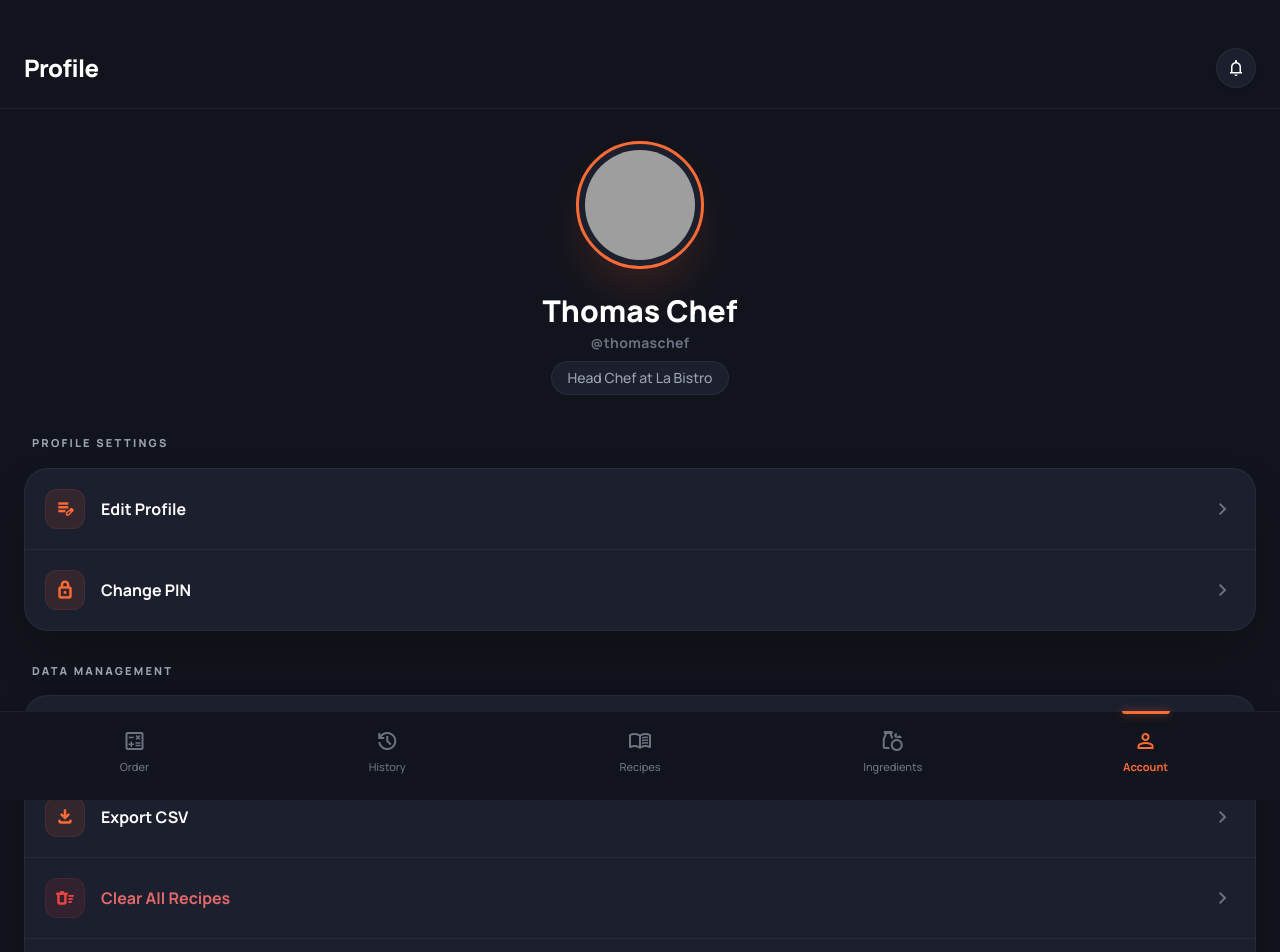
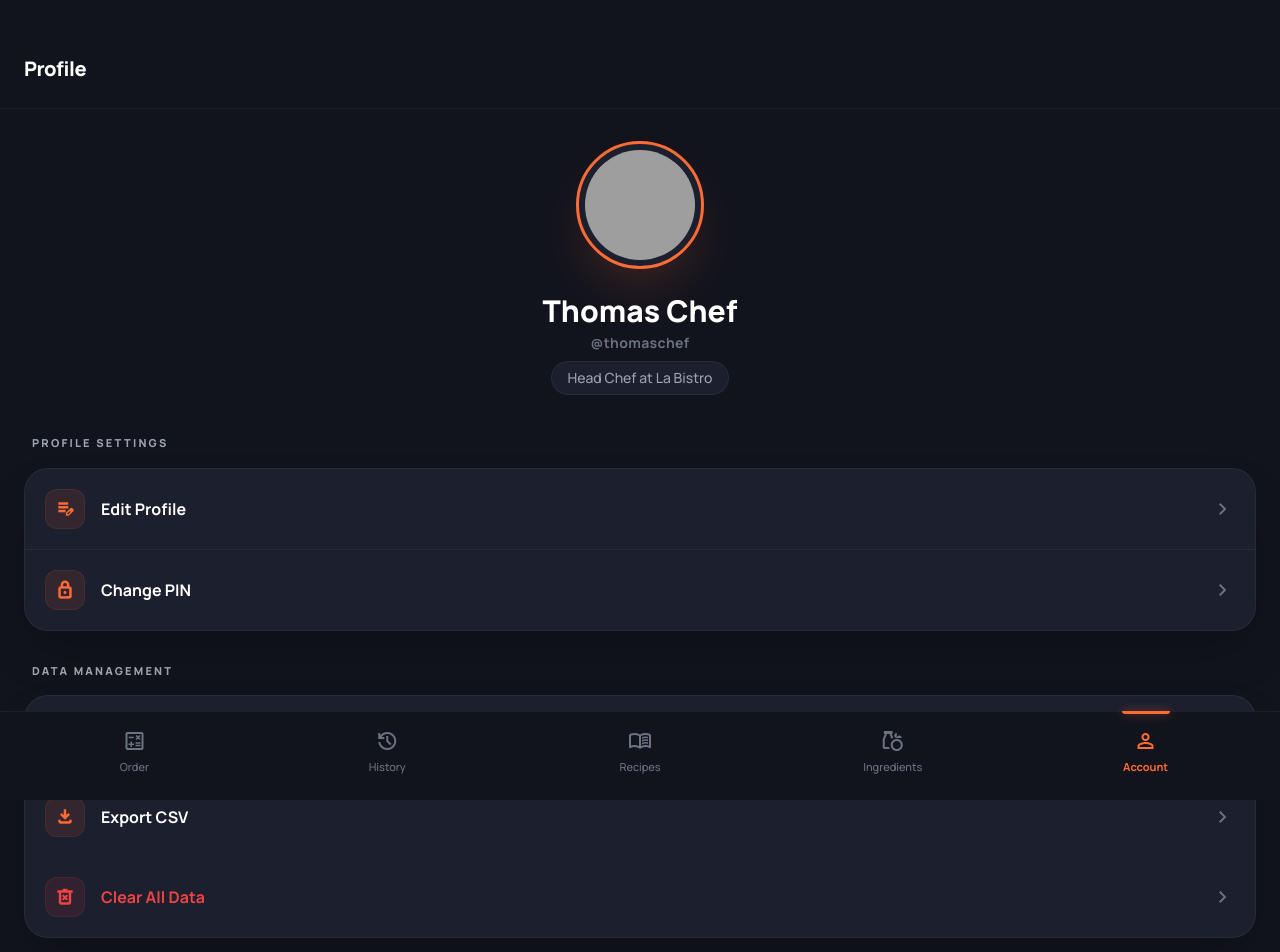
Before and after one commit to Muhibush/food_cost, a React (Vite) app in the folder apps/web/: page /profile in a window 1280 px wide. Shown: the top 952 px of the page. Built offline with nearby package versions, Linux system fonts and the light colour scheme; grey boxes are pictures that could not be loaded.

Commit message:
feat: Add 'Clear All Data' feature to profile page with store clear methods and confirmation dialog.

```diff
--- a/apps/web/src/pages/ingredient_list/store/useIngredientsStore.ts
+++ b/apps/web/src/pages/ingredient_list/store/useIngredientsStore.ts
@@ -8,6 +8,7 @@ interface IngredientsState {
     updateIngredient: (id: string, updates: Partial<Ingredient>) => void;
     removeIngredient: (id: string) => void;
     getIngredient: (id: string) => Ingredient | undefined;
+    clearAllIngredients: () => void;
 }
 
 export const useIngredientsStore = create<IngredientsState>()(
@@ -27,6 +28,7 @@ export const useIngredientsStore = create<IngredientsState>()(
                     ingredients: state.ingredients.filter((ing) => ing.id !== id),
                 })),
             getIngredient: (id) => get().ingredients.find((ing) => ing.id === id),
+            clearAllIngredients: () => set({ ingredients: [] }),
         }),
         {
             name: 'food-cost-ingredients',
--- a/apps/web/src/pages/order_list/store/useOrdersStore.ts
+++ b/apps/web/src/pages/order_list/store/useOrdersStore.ts
@@ -8,6 +8,7 @@ interface OrdersState {
     updateOrder: (id: string, updates: Partial<Order>) => void;
     removeOrder: (id: string) => void;
     getOrder: (id: string) => Order | undefined;
+    clearAllOrders: () => void;
 }
 
 export const useOrdersStore = create<OrdersState>()(
@@ -26,6 +27,7 @@ export const useOrdersStore = create<OrdersState>()(
                     orders: state.orders.filter((ord) => ord.id !== id),
                 })),
             getOrder: (id) => get().orders.find((ord) => ord.id === id),
+            clearAllOrders: () => set({ orders: [] }),
         }),
         {
             name: 'food-cost-orders',
--- a/apps/web/src/pages/profile_detail/view/Profile.tsx
+++ b/apps/web/src/pages/profile_detail/view/Profile.tsx
@@ -1,11 +1,29 @@
 import React, { useState } from 'react';
 import { useNavigate } from 'react-router-dom';
+import { Header } from '../../../components/ui/Header';
+import { AlertDialog } from '../../../components/ui/AlertDialog';
+import { useIngredientsStore } from '../../ingredient_list/store/useIngredientsStore';
+import { useRecipesStore } from '../../recipe_list/store/useRecipesStore';
+import { useOrdersStore } from '../../order_list/store/useOrdersStore';
 
 export const Profile: React.FC = () => {
     const navigate = useNavigate();
     const [isDarkMode, setIsDarkMode] = useState(true);
     const [clickCount, setClickCount] = useState(0);
     const clickTimerRef = React.useRef<NodeJS.Timeout | null>(null);
+
+    const [isClearDataOpen, setIsClearDataOpen] = useState(false);
+
+    const { clearAllIngredients } = useIngredientsStore();
+    const { clearAllRecipes } = useRecipesStore();
+    const { clearAllOrders } = useOrdersStore();
+
+    const handleClearData = () => {
+        clearAllOrders();
+        clearAllRecipes();
+        clearAllIngredients();
+        setIsClearDataOpen(false);
+    };
 
     const handleVersionClick = () => {
         const newCount = clickCount + 1;
@@ -25,14 +43,7 @@ export const Profile: React.FC = () => {
 
     return (
         <div className="bg-background-dark font-display text-white min-h-screen flex flex-col -mx-5 -mt-4 pb-20">
-            {/* Header */}
-            <header className="sticky top-0 z-50 bg-background-dark px-6 pt-12 pb-5 border-b border-white/5 flex items-center justify-between">
-                <h1 className="text-2xl font-extrabold text-white tracking-tight">Profile</h1>
-                <button
-                    className="w-10 h-10 rounded-full bg-surface-dark flex items-center justify-center border border-white/5 hover:bg-white/10 transition-all active:scale-[0.95] shadow-sm">
-                    <span className="material-symbols-outlined text-white text-xl">notifications</span>
-                </button>
-            </header>
+            <Header title="Profile" />
 
             <main className="flex-1 flex flex-col px-6 py-8 pb-32 gap-10">
                 {/* Profile Section */}
@@ -95,7 +106,7 @@ export const Profile: React.FC = () => {
                                 </div>
                                 <span className="material-symbols-outlined text-gray-500 group-hover:text-white group-hover:translate-x-1 transition-all">chevron_right</span>
                             </button>
-                            <button className="w-full flex items-center justify-between p-5 hover:bg-white/5 transition-all text-left group border-b border-white/5 active:bg-white/5">
+                            <button className="w-full flex items-center justify-between p-5 hover:bg-white/5 transition-all text-left group active:bg-white/5">
                                 <div className="flex items-center gap-4">
                                     <div className="w-10 h-10 rounded-xl bg-primary/10 flex items-center justify-center text-primary border border-primary/10 group-hover:scale-105 transition-transform">
                                         <span className="material-symbols-outlined text-xl font-bold">file_download</span>
@@ -104,21 +115,15 @@ export const Profile: React.FC = () => {
                                 </div>
                                 <span className="material-symbols-outlined text-gray-500 group-hover:text-white group-hover:translate-x-1 transition-all">chevron_right</span>
                             </button>
-                            <button className="w-full flex items-center justify-between p-5 hover:bg-white/5 transition-all text-left group border-b border-white/5 active:bg-white/5">
-                                <div className="flex items-center gap-4">
-                                    <div className="w-10 h-10 rounded-xl bg-red-500/10 flex items-center justify-center text-red-500 border border-red-500/10 group-hover:scale-105 transition-transform">
-                                        <span className="material-symbols-outlined text-xl font-bold">delete_sweep</span>
-                                    </div>
-                                    <span className="font-bold text-base text-red-400/90">Clear All Recipes</span>
-                                </div>
-                                <span className="material-symbols-outlined text-gray-500 group-hover:text-white group-hover:translate-x-1 transition-all">chevron_right</span>
-                            </button>
-                            <button className="w-full flex items-center justify-between p-5 hover:bg-white/5 transition-all text-left group active:bg-white/5">
+                            <button
+                                onClick={() => setIsClearDataOpen(true)}
+                                className="w-full flex items-center justify-between p-5 hover:bg-white/5 transition-all text-left group active:bg-white/5"
+                            >
                                 <div className="flex items-center gap-4">
                                     <div className="w-10 h-10 rounded-xl bg-red-500/10 flex items-center justify-center text-red-500 border border-red-500/10 group-hover:scale-105 transition-transform">
                                         <span className="material-symbols-outlined text-xl font-bold">delete_forever</span>
                                     </div>
-                                    <span className="font-bold text-base text-red-400/90">Clear All Ingredients</span>
+                                    <span className="font-bold text-base text-red-500">Clear All Data</span>
                                 </div>
                                 <span className="material-symbols-outlined text-gray-500 group-hover:text-white group-hover:translate-x-1 transition-all">chevron_right</span>
                             </button>
@@ -163,6 +168,17 @@ export const Profile: React.FC = () => {
                     </div>
                 </div>
             </main>
+
+            <AlertDialog
+                isOpen={isClearDataOpen}
+                title="Clear All Data?"
+                message="This will permanently delete all recipes, ingredients, and orders. This action cannot be undone."
+                cancelLabel="Cancel"
+                confirmLabel="Clear Data"
+                onCancel={() => setIsClearDataOpen(false)}
+                onConfirm={handleClearData}
+                isDestructive
+            />
         </div>
     );
 };
--- a/apps/web/src/pages/recipe_list/store/useRecipesStore.ts
+++ b/apps/web/src/pages/recipe_list/store/useRecipesStore.ts
@@ -8,6 +8,7 @@ interface RecipesState {
     updateRecipe: (id: string, updates: Partial<Recipe>) => void;
     removeRecipe: (id: string) => void;
     getRecipe: (id: string) => Recipe | undefined;
+    clearAllRecipes: () => void;
 }
 
 export const useRecipesStore = create<RecipesState>()(
@@ -27,6 +28,7 @@ export const useRecipesStore = create<RecipesState>()(
                     recipes: state.recipes.filter((rec) => rec.id !== id),
                 })),
             getRecipe: (id) => get().recipes.find((rec) => rec.id === id),
+            clearAllRecipes: () => set({ recipes: [] }),
         }),
         {
             name: 'food-cost-recipes',
```
